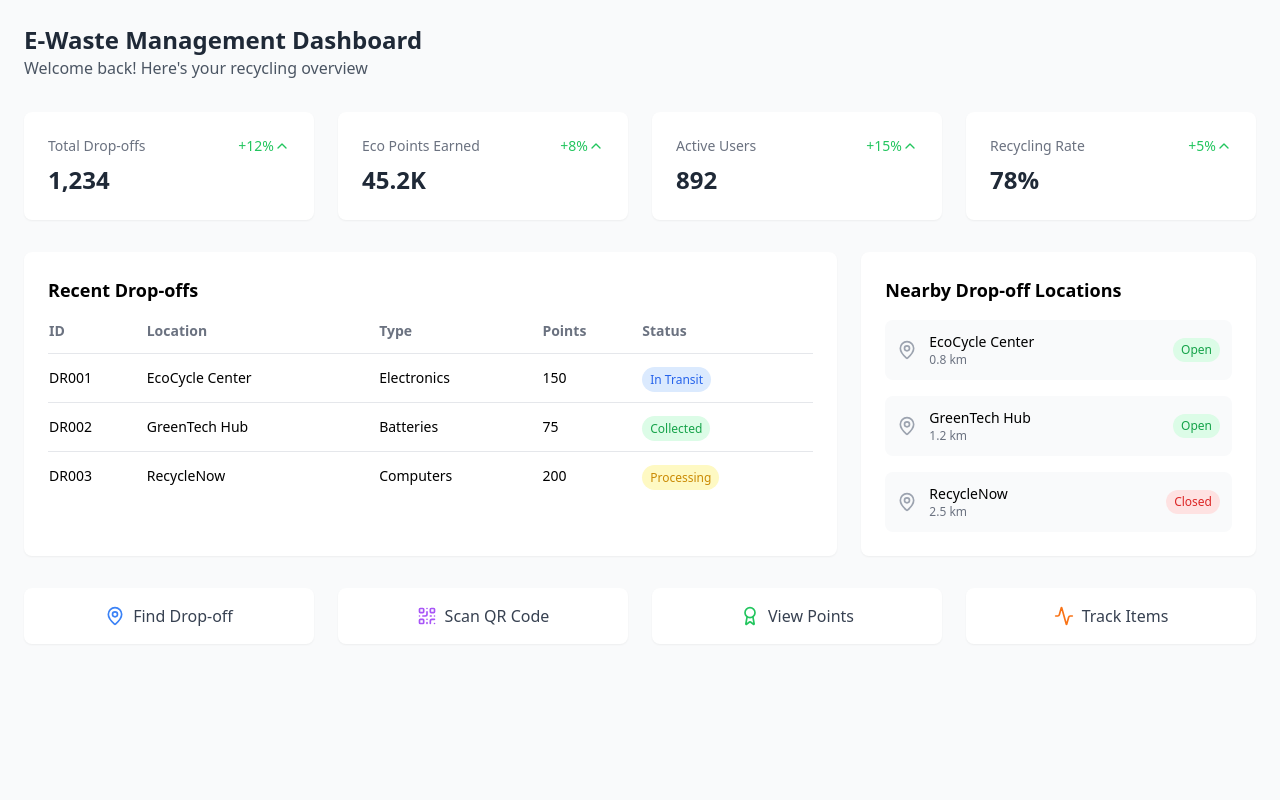
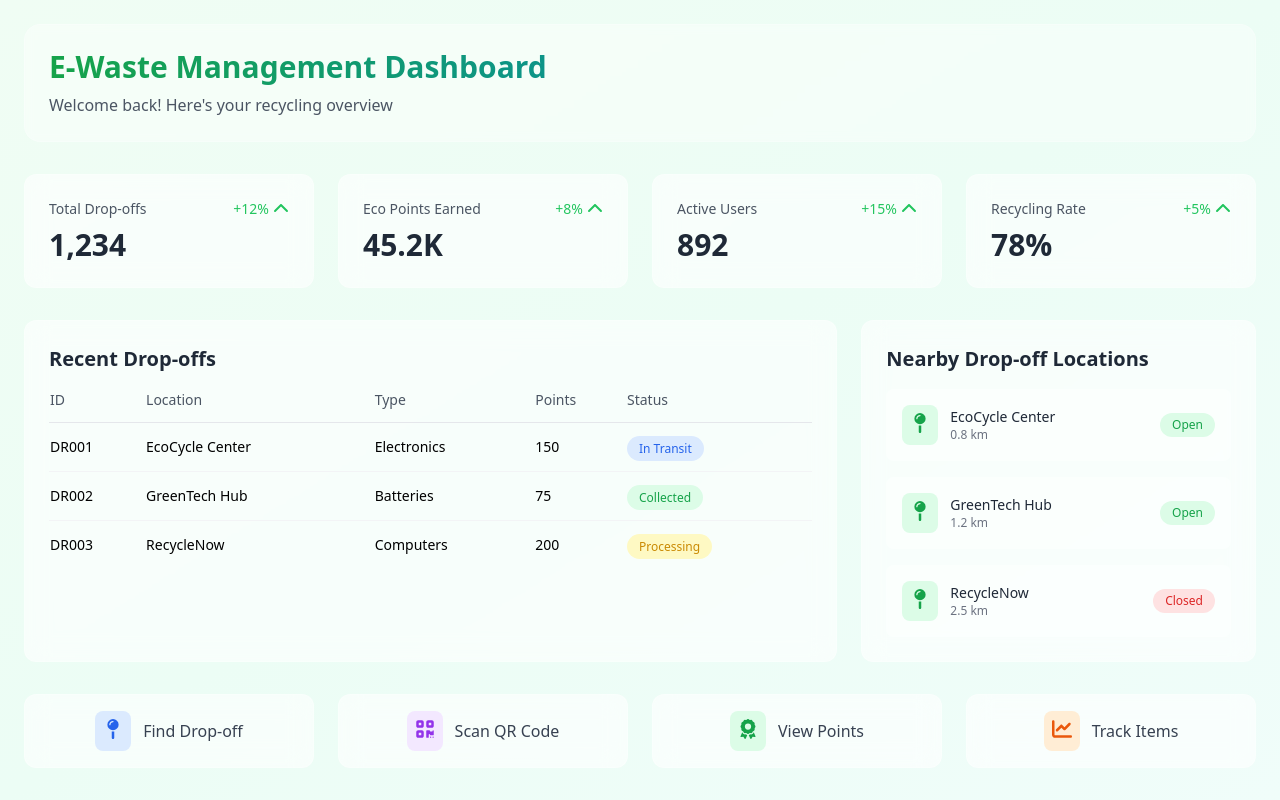
Before and after one commit to Akash-kafle/ByteBack, a React (Vite) app in the folder frontend/: page / in a window 1280 px wide. Built offline with nearby package versions, Linux system fonts and the light colour scheme.

Commit message:
initial dashboard ui

```diff
--- a/frontend/src/App.jsx
+++ b/frontend/src/App.jsx
@@ -7,7 +7,7 @@ import Dashboard from "./components/dashboard";
 const App = () => {
   return (
     <>
-      <div className="flex flex-col min-h-screen w-full bg-gradient-to-r from-purple-100 to-slate-100 ">
+      <div className="">
         <Routes>
           <Route path="/" element={<Dashboard />} />
 
--- a/frontend/src/components/Dashboard.jsx
+++ b/frontend/src/components/Dashboard.jsx
@@ -1,14 +1,15 @@
 import React from "react";
+import { FontAwesomeIcon } from "@fortawesome/react-fontawesome";
 import {
-  MapPin,
-  QrCode,
-  Award,
-  Activity,
-  Truck,
-  Recycle,
-  ChevronUp,
-  Package,
-} from "lucide-react";
+  faMapPin,
+  faQrcode,
+  faAward,
+  faChartLine,
+  faTruck,
+  faRecycle,
+  faChevronUp,
+  faBox,
+} from "@fortawesome/free-solid-svg-icons";
 
 const Dashboard = () => {
   // Sample data
@@ -50,60 +51,79 @@ const Dashboard = () => {
   ];
 
   return (
-    <div className="min-h-screen bg-gray-50 p-6">
-      {/* Header */}
-      <div className="mb-8">
-        <h1 className="text-2xl font-bold text-gray-800">
+    <div className="min-h-screen bg-gradient-to-br from-green-50 via-emerald-50 to-teal-50">
+      {/* Decorative background elements */}
+      <div className="fixed inset-0 -z-10 bg-[radial-gradient(45%_25%_at_50%_50%,rgba(34,197,94,0.05)_0%,rgba(126,231,135,0)_100%)] pointer-events-none" />
+      <div className="fixed inset-0 -z-10 bg-[radial-gradient(35%_35%_at_80%_20%,rgba(16,185,129,0.05)_0%,rgba(52,211,153,0)_100%)] pointer-events-none" />
+
+      <div className="p-6 max-w-7xl mx-auto">
+        {/* Header with modern styling */}
+        <div className="mb-8 bg-white/40 p-6 rounded-2xl backdrop-blur-sm border border-white/20">
+          <h1 className="text-3xl font-bold bg-gradient-to-r from-green-600 to-teal-600 inline-block text-transparent bg-clip-text">
             E-Waste Management Dashboard
           </h1>
-        <p className="text-gray-600">
+          <p className="text-gray-600 mt-2">
             Welcome back! Here's your recycling overview
           </p>
         </div>
 
-      {/* Stats Grid */}
+        {/* Stats Grid with glassmorphism */}
         <div className="grid grid-cols-1 md:grid-cols-2 lg:grid-cols-4 gap-6 mb-8">
           {stats.map((stat, index) => (
-          <div key={index} className="bg-white rounded-lg p-6 shadow-sm">
+            <div
+              key={index}
+              className="bg-white/60 backdrop-blur-md rounded-xl p-6 border border-white/20 hover:shadow-lg transition-all duration-300"
+            >
               <div className="flex justify-between items-start">
-              <h3 className="text-gray-500 text-sm">{stat.label}</h3>
-              <span className="text-green-500 flex items-center text-sm">
-                {stat.trend} <ChevronUp className="h-4 w-4" />
+                <h3 className="text-gray-600 text-sm font-medium">
+                  {stat.label}
+                </h3>
+                <span className="text-green-500 flex items-center text-sm font-medium">
+                  {stat.trend}{" "}
+                  <FontAwesomeIcon
+                    icon={faChevronUp}
+                    className="h-4 w-4 ml-1"
+                  />
                 </span>
               </div>
-            <p className="text-2xl font-bold text-gray-800 mt-2">
+              <p className="text-3xl font-bold text-gray-800 mt-2">
                 {stat.value}
               </p>
             </div>
           ))}
         </div>
 
-      {/* Main Content Grid */}
+        {/* Main Content Grid with modern cards */}
         <div className="grid grid-cols-1 lg:grid-cols-3 gap-6">
           {/* Recent Drop-offs */}
-        <div className="lg:col-span-2 bg-white rounded-lg shadow-sm p-6">
-          <h2 className="text-lg font-semibold mb-4">Recent Drop-offs</h2>
+          <div className="lg:col-span-2 bg-white/60 backdrop-blur-md rounded-xl border border-white/20 p-6">
+            <h2 className="text-xl font-semibold mb-4 text-gray-800">
+              Recent Drop-offs
+            </h2>
             <div className="overflow-x-auto">
               <table className="w-full">
                 <thead>
-                <tr className="text-left text-sm text-gray-500 border-b">
-                  <th className="pb-3">ID</th>
-                  <th className="pb-3">Location</th>
-                  <th className="pb-3">Type</th>
-                  <th className="pb-3">Points</th>
-                  <th className="pb-3">Status</th>
+                  <tr className="text-left text-sm text-gray-600 border-b border-gray-200">
+                    <th className="pb-3 font-medium">ID</th>
+                    <th className="pb-3 font-medium">Location</th>
+                    <th className="pb-3 font-medium">Type</th>
+                    <th className="pb-3 font-medium">Points</th>
+                    <th className="pb-3 font-medium">Status</th>
                   </tr>
                 </thead>
                 <tbody>
                   {recentDropoffs.map((dropoff) => (
-                  <tr key={dropoff.id} className="border-b last:border-0">
+                    <tr
+                      key={dropoff.id}
+                      className="border-b border-gray-100 last:border-0"
+                    >
                       <td className="py-3 text-sm">{dropoff.id}</td>
                       <td className="py-3 text-sm">{dropoff.location}</td>
                       <td className="py-3 text-sm">{dropoff.type}</td>
                       <td className="py-3 text-sm">{dropoff.points}</td>
                       <td className="py-3">
                         <span
-                        className={`px-2 py-1 text-xs rounded-full ${
+                          className={`px-3 py-1 text-xs rounded-full font-medium ${
                             dropoff.status === "In Transit"
                               ? "bg-blue-100 text-blue-600"
                               : dropoff.status === "Collected"
@@ -122,25 +142,34 @@ const Dashboard = () => {
           </div>
 
           {/* Nearby Locations */}
-        <div className="bg-white rounded-lg shadow-sm p-6">
-          <h2 className="text-lg font-semibold mb-4">
+          <div className="bg-white/60 backdrop-blur-md rounded-xl border border-white/20 p-6">
+            <h2 className="text-xl font-semibold mb-4 text-gray-800">
               Nearby Drop-off Locations
             </h2>
             <div className="space-y-4">
               {nearbyLocations.map((location, index) => (
                 <div
                   key={index}
-                className="flex items-center justify-between p-3 bg-gray-50 rounded-lg"
+                  className="flex items-center justify-between p-4 bg-white/40 rounded-lg hover:bg-white/60 transition-colors duration-200"
                 >
                   <div className="flex items-center space-x-3">
-                  <MapPin className="h-5 w-5 text-gray-400" />
+                    <div className="bg-green-100 p-2 rounded-lg">
+                      <FontAwesomeIcon
+                        icon={faMapPin}
+                        className="h-5 w-5 text-green-600"
+                      />
+                    </div>
                     <div>
-                    <p className="text-sm font-medium">{location.name}</p>
-                    <p className="text-xs text-gray-500">{location.distance}</p>
+                      <p className="text-sm font-medium text-gray-800">
+                        {location.name}
+                      </p>
+                      <p className="text-xs text-gray-500">
+                        {location.distance}
+                      </p>
                     </div>
                   </div>
                   <span
-                  className={`px-2 py-1 text-xs rounded-full ${
+                    className={`px-3 py-1 text-xs rounded-full font-medium ${
                       location.status === "Open"
                         ? "bg-green-100 text-green-600"
                         : "bg-red-100 text-red-600"
@@ -157,19 +186,45 @@ const Dashboard = () => {
         {/* Quick Actions */}
         <div className="grid grid-cols-1 md:grid-cols-2 lg:grid-cols-4 gap-6 mt-8">
           {[
-          { icon: MapPin, label: "Find Drop-off", color: "text-blue-500" },
-          { icon: QrCode, label: "Scan QR Code", color: "text-purple-500" },
-          { icon: Award, label: "View Points", color: "text-green-500" },
-          { icon: Activity, label: "Track Items", color: "text-orange-500" },
+            {
+              icon: faMapPin,
+              label: "Find Drop-off",
+              color: "text-blue-600",
+              bg: "bg-blue-100",
+            },
+            {
+              icon: faQrcode,
+              label: "Scan QR Code",
+              color: "text-purple-600",
+              bg: "bg-purple-100",
+            },
+            {
+              icon: faAward,
+              label: "View Points",
+              color: "text-green-600",
+              bg: "bg-green-100",
+            },
+            {
+              icon: faChartLine,
+              label: "Track Items",
+              color: "text-orange-600",
+              bg: "bg-orange-100",
+            },
           ].map((action, index) => (
             <button
               key={index}
-            className="flex items-center justify-center space-x-2 bg-white p-4 rounded-lg shadow-sm hover:shadow-md transition-shadow"
+              className="flex items-center justify-center space-x-3 bg-white/60 backdrop-blur-md p-4 rounded-xl border border-white/20 hover:bg-white/80 transition-all duration-300"
             >
-            <action.icon className={`h-5 w-5 ${action.color}`} />
-            <span className="text-gray-700">{action.label}</span>
+              <div className={`${action.bg} p-2 rounded-lg`}>
+                <FontAwesomeIcon
+                  icon={action.icon}
+                  className={`h-5 w-5 ${action.color}`}
+                />
+              </div>
+              <span className="text-gray-700 font-medium">{action.label}</span>
             </button>
           ))}
+        </div>
       </div>
     </div>
   );
--- a/frontend/tailwind.config.js
+++ b/frontend/tailwind.config.js
@@ -1,6 +1,6 @@
 /** @type {import('tailwindcss').Config} */
 export default {
-  content: ["./index.html", "./src/**/*.{js,ts,jsx,tsx}"],
+  content: ["./src/**/*.{html,jsx}"],
   theme: {
     extend: {},
   },
```
Also changed, not shown: frontend/src/assets/ewaste.gif (added), 1 other file (tests, documents, lock files or other folders). Lines whose indentation alone changed are shown as unchanged.
